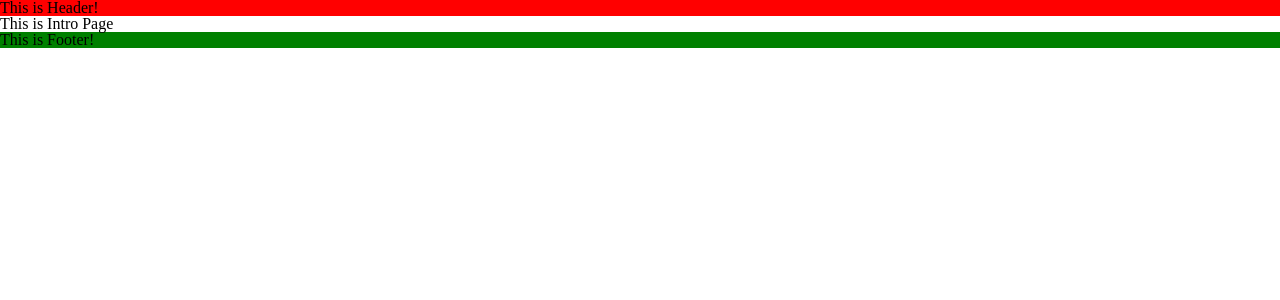
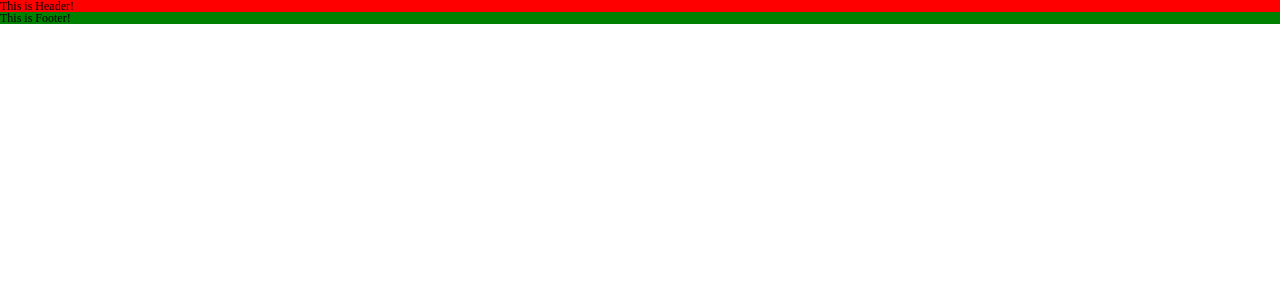
Before and after one commit to You-Map/You-Map, a React (Create React App) app in the folder FE/: page / in a window 1280 px wide. Shown: the top 300 px of the page. Built offline with nearby package versions, Linux system fonts and the light colour scheme.

Commit message:
Not Found Page Create

```diff
--- a/FE/src/Router.js
+++ b/FE/src/Router.js
@@ -1,6 +1,4 @@
 import { BrowserRouter, Route, Routes } from "react-router-dom";
-import Header from "./components/Header";
-import Footer from "./components/Footer";
 
 // Pages
 import Intro from "./pages/Intro";
@@ -10,13 +8,11 @@ import NotFound from "./pages/NotFound";
 const Router = () => {
   return (
     <BrowserRouter>
-      <Header />
       <Routes>
         <Route path="/" element={<Intro />} />
         <Route path="/main" element={<Main />} />
         <Route path="/*" element={<NotFound />} />
       </Routes>
-      <Footer />
     </BrowserRouter>
   );
 };
--- a/FE/src/pages/Intro.jsx
+++ b/FE/src/pages/Intro.jsx
@@ -1,5 +1,19 @@
+import styled from "styled-components";
+
+import Header from "../components/Header";
+import Footer from "../components/Footer";
+
 const Intro = () => {
-  return <>This is Intro Page</>;
+  return (
+    <IntroContainer>
+      <Header />
+      <Footer />
+    </IntroContainer>
+  );
 };
 
+const IntroContainer = styled.div`
+  width: 100%;
+`;
+
 export default Intro;
--- a/FE/src/pages/NotFound.jsx
+++ b/FE/src/pages/NotFound.jsx
@@ -1,5 +1,28 @@
+import styled from "styled-components";
+
+import { palette } from "../style/palette";
+
 const NotFound = () => {
-  return <>Not Found!</>;
+  return (
+    <NotfoundContainer>
+      <NotFoundText>404 NotFound</NotFoundText>
+    </NotfoundContainer>
+  );
 };
 
+const NotfoundContainer = styled.div`
+  height: 100vh;
+`;
+
+const NotFoundText = styled.h1`
+  color: ${palette.brand_lv4};
+  font-family: Impact;
+  font-size: 10rem;
+
+  position: absolute;
+  top: 50%;
+  left: 50%;
+  transform: translate(-50%, -50%);
+`;
+
 export default NotFound;
--- a/FE/src/style/GlobalStyle.js
+++ b/FE/src/style/GlobalStyle.js
@@ -7,7 +7,10 @@ const GlobalStyle = createGlobalStyle`
         max-width : 1920px;
         min-width : 1080px;
         margin : 0 auto;
-     }
+     };
+    html {
+        font-size: 12px;
+    }
 `;
 
 export default GlobalStyle;
--- a/FE/src/style/palette.js
+++ b/FE/src/style/palette.js
@@ -0,0 +1,6 @@
+export const palette = {
+  brand_lv4: "#3C6255",
+  brand_lv3: "#61876E",
+  brand_lv2: "#A6BB8D",
+  brand_lv1: "#E7F6D4",
+};
```
